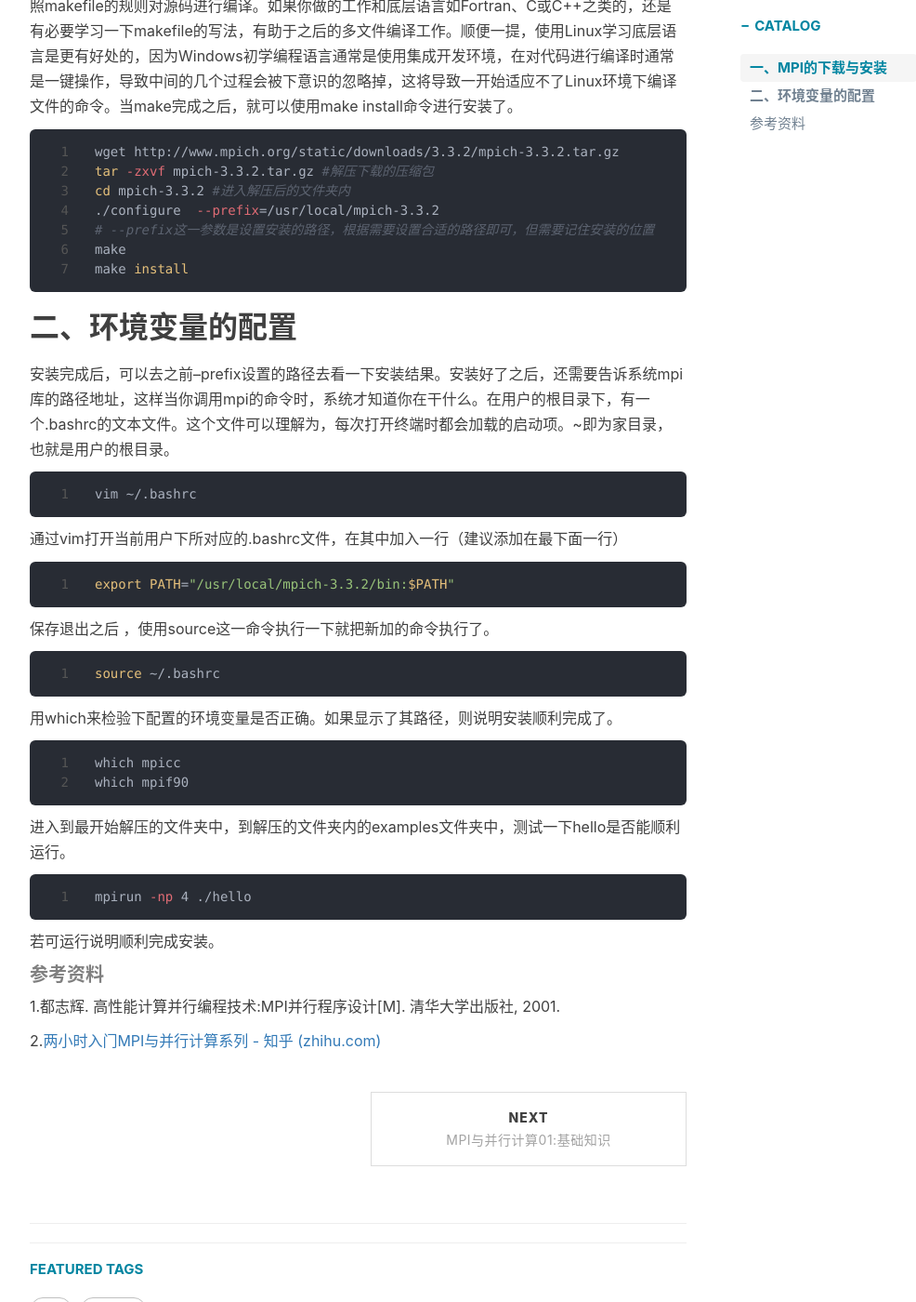
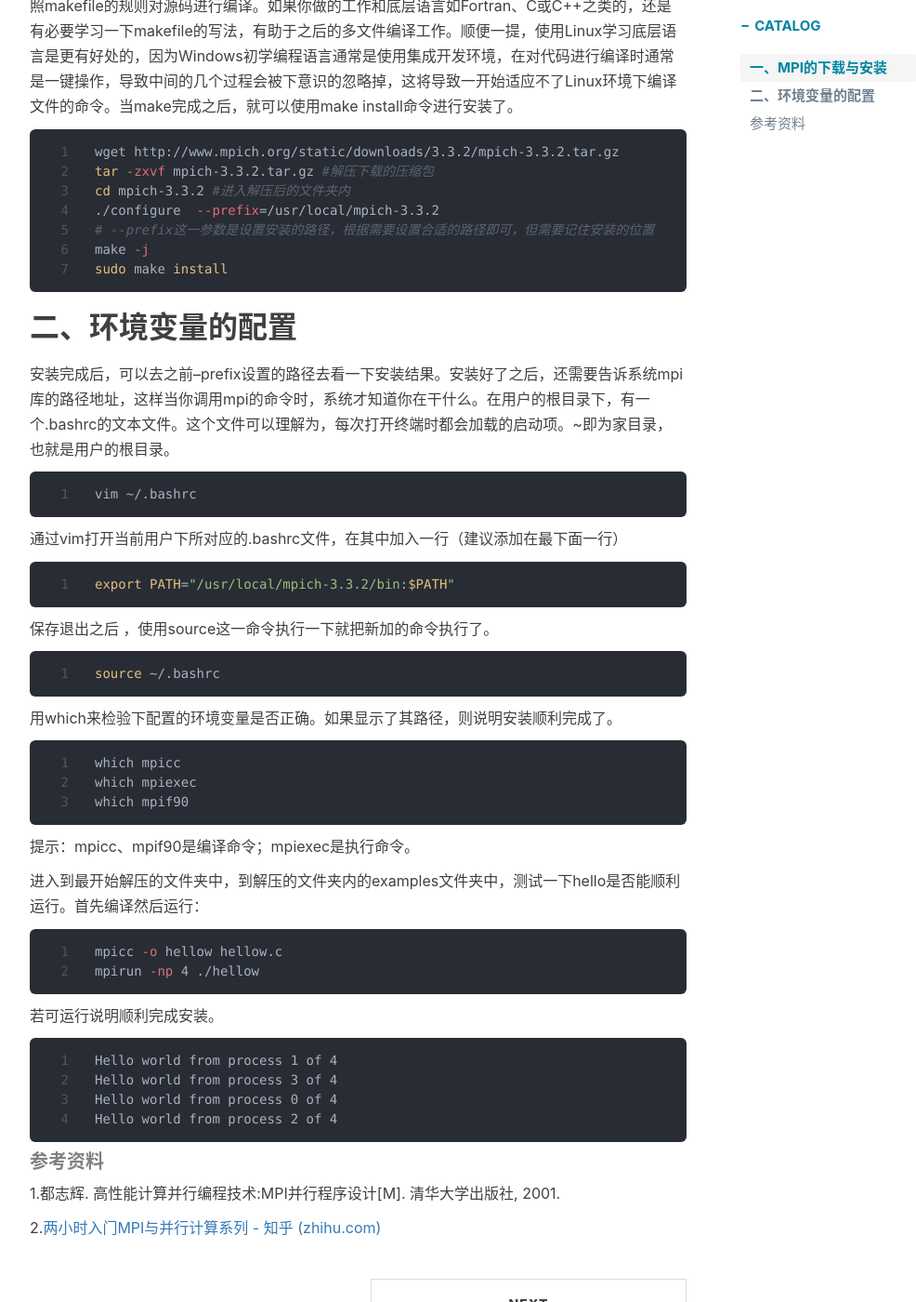
Before and after one commit to VistaLing/VistaLing.github.io, a Jekyll site: the page built from _posts/2023/07/2023-07-17-MPI与并行计算00：环境配置.md, in a window 1280 px wide and 1400 px high, scrolled down 1110 px. Shown: the whole window at 93% size, without its empty margins (233-1219 px from the left). Built offline with Jekyll 4.4.1, drawn with Linux system fonts in a browser that asks for light colours; nearby versions of some CDN libraries; comment, search, counter and statistics services are not loaded; some of the changed text lies outside the part shown.

Commit message:
@edit 修正一些细节和错误内容。

````diff
--- a/_posts/2023/07/2023-07-17-MPI与并行计算00：环境配置.md
+++ b/_posts/2023/07/2023-07-17-MPI与并行计算00：环境配置.md
@@ -49,8 +49,8 @@ tar -zxvf mpich-3.3.2.tar.gz #解压下载的压缩包
 cd mpich-3.3.2 #进入解压后的文件夹内
 ./configure  --prefix=/usr/local/mpich-3.3.2
 # --prefix这一参数是设置安装的路径，根据需要设置合适的路径即可，但需要记住安装的位置
-make
-make install
+make -j
+sudo make install
 ```
 
 # 二、环境变量的配置
@@ -77,16 +77,27 @@ source ~/.bashrc
 
 ```bash
 which mpicc
+which mpiexec
 which mpif90
 ```
 
-进入到最开始解压的文件夹中，到解压的文件夹内的examples文件夹中，测试一下hello是否能顺利运行。
+提示：mpicc、mpif90是编译命令；mpiexec是执行命令。
+
+进入到最开始解压的文件夹中，到解压的文件夹内的examples文件夹中，测试一下hello是否能顺利运行。首先编译然后运行：
 
 ```bash
-mpirun -np 4 ./hello
+mpicc -o hellow hellow.c
+mpirun -np 4 ./hellow
 ```
 
 若可运行说明顺利完成安装。
+
+```
+Hello world from process 1 of 4
+Hello world from process 3 of 4
+Hello world from process 0 of 4
+Hello world from process 2 of 4
+```
 
 ##### 参考资料
 
````
Also changed, not shown: other parts of _posts/2023/07/2023-07-17-MPI与并行计算00：环境配置.md (+1 -1 lines).
